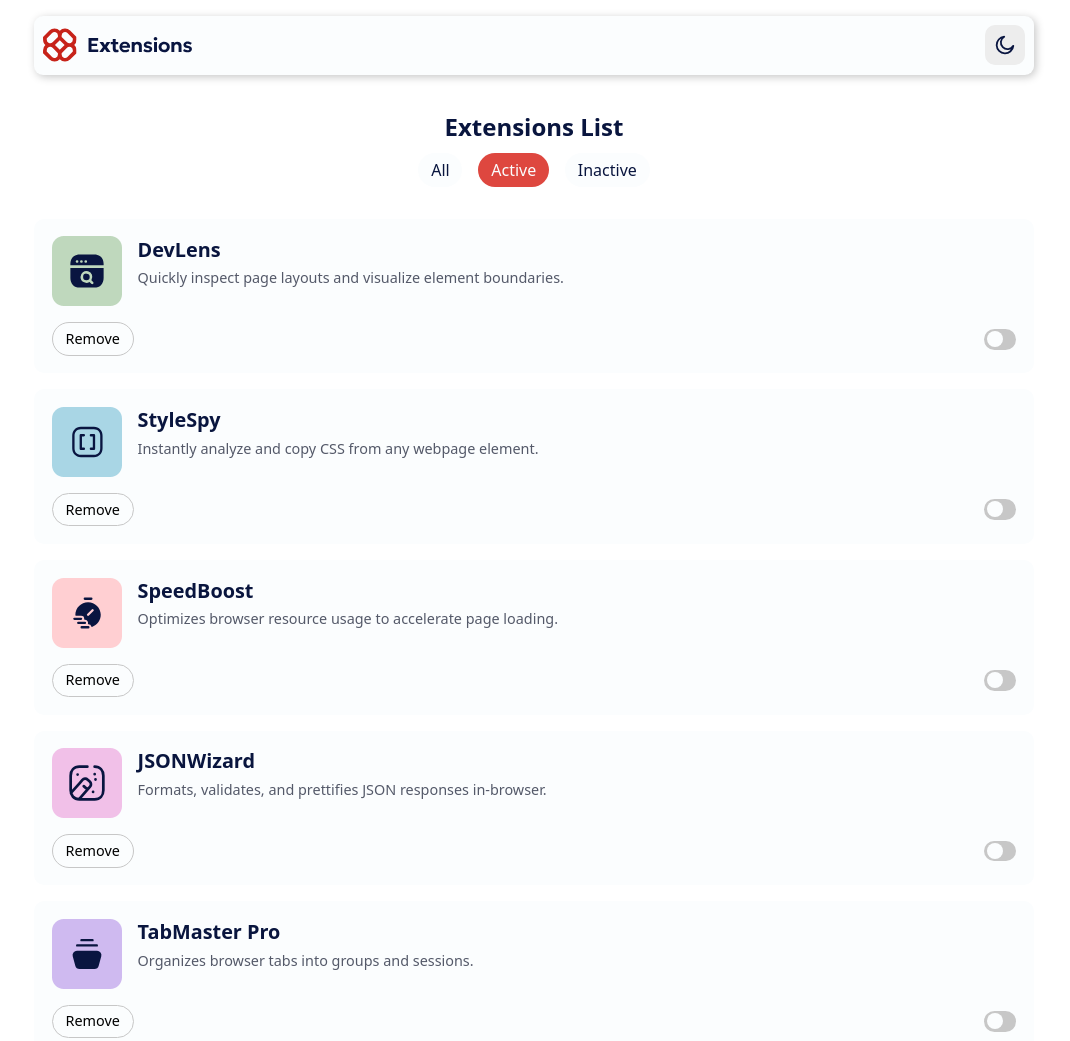
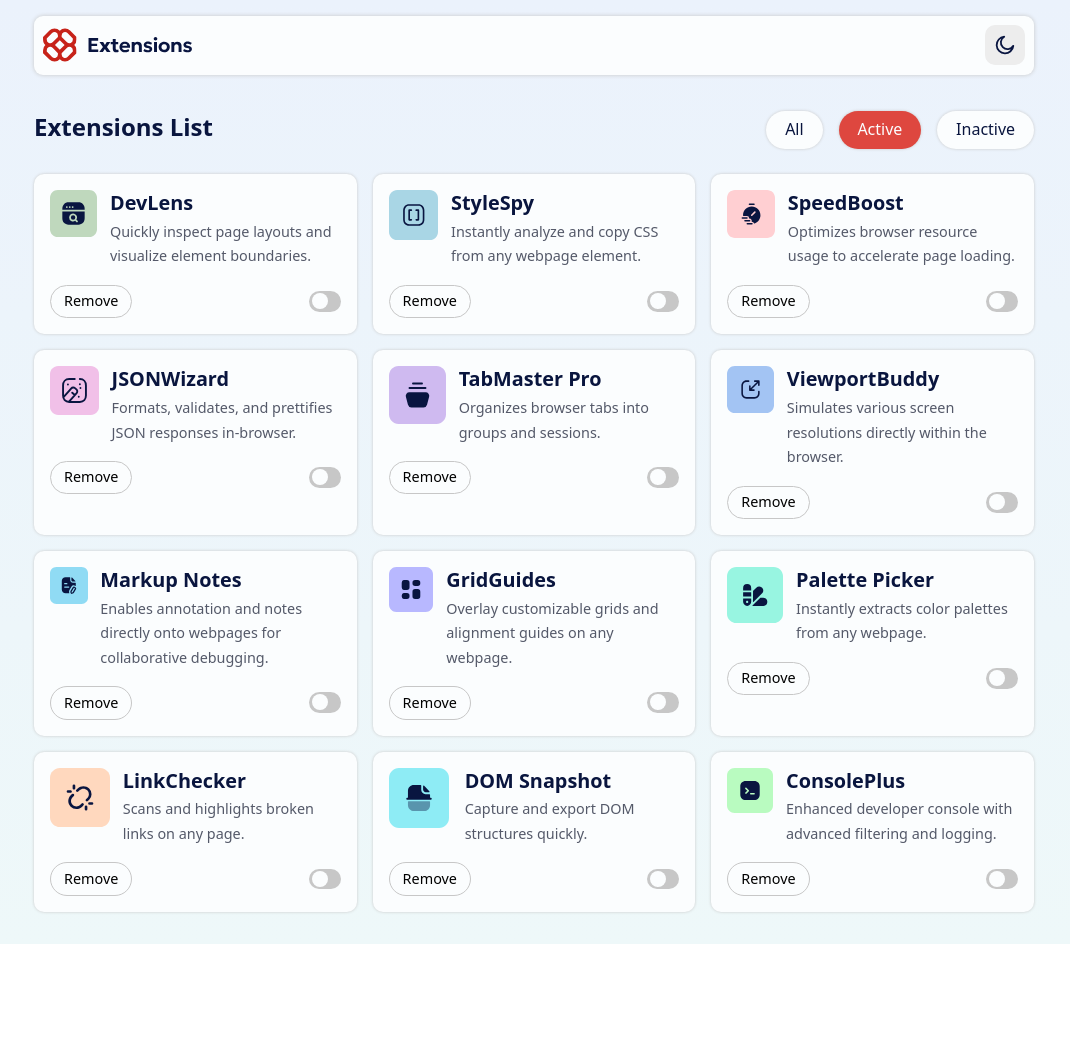
Before and after one commit to quest82/frontendMentor_browser_extension_manager, a plain HTML site: page index.html in a window 1280 px wide. Shown: the top 1041 px of the page, without its empty margins (106-1176 px from the left). After the commit the page ends 944 px from the top, so only its background shows below. Drawn offline with Linux system fonts and the light colour scheme; a web font is replaced by a local one.

Commit message:
Almost done with CS

```diff
--- a/index.html
+++ b/index.html
@@ -1,4 +1,4 @@
-<!DOCTYPE html>
+<!doctype html>
 <html lang="en">
 	<head>
 		<meta charset="UTF-8" />
@@ -10,7 +10,7 @@
 			sizes="32x32"
 			href="./assets/images/favicon-32x32.png"
 		/>
-		<link rel="stylesheet" href="style.css">
+		<link rel="stylesheet" href="style.css" />
 		<title>Frontend Mentor | Browser extensions manager UI</title>
 	</head>
 	<body>
@@ -36,13 +36,15 @@
 				</div>
 			</header>
 
-			<section class="extensions__actionBar">
+			<section class="extensions__actionBar flex extensions__actionBar--flex">
 				<h1 class="extensions__actionBar__title">Extensions List</h1>
-				<div class="extensions__actionBar__state extensions__actionBar__state--flex flex">
+				<div
+					class="extensions__actionBar__state extensions__actionBar__state--flex flex"
+				>
 					<div class="extensions__actionBar__state__btn all">
 						<p class="extensions__actionBar__state__all__text">All</p>
 					</div>
-					<div class="extensions__actionBar__state__btn active">
+					<div class="extensions__actionBar__state__btn active clicked">
 						<p class="extensions__actionBar__state__active__text">Active</p>
 					</div>
 					<div class="extensions__actionBar__state__btn inactive">
@@ -51,14 +53,17 @@
 				</div>
 			</section>
 
-			<section class="extensions__app extensions__app--grid">
+			<section class="extensions__app extensions__app--grid grid">
 				<div class="extensions__app__type">
-					<div class="extensions__app__type__info extensions__app__type__info--flex flex">
+					<div
+						class="extensions__app__type__info extensions__app__type__info--flex flex"
+					>
+						<div class="extensions__app__type__info__icon">
 							<img
 								src="./browser-extensions-manager-ui-main/assets/images/logo-devlens.svg"
 								alt=""
-							class="extensions__app__type__info__icon"
 							/>
+						</div>
 						<div class="extensions__app__type__info__box">
 							<h2 class="extensions__app__type__info__box__name">DevLens</h2>
 							<p class="extensions__app__type__info__box__desc">
@@ -66,7 +71,9 @@
 							</p>
 						</div>
 					</div>
-					<div class="extensions__app__type__action extensions__app__type__action--flex flex">
+					<div
+						class="extensions__app__type__action extensions__app__type__action--flex flex"
+					>
 						<button
 							type="button"
 							class="extensions__app__type__action__removeBtn"
@@ -74,7 +81,7 @@
 							Remove
 						</button>
 						<label class="extensions__app__type__action__toggle">
-							<input type="checkbox" name="DevLens" id="DevLens"/>
+							<input type="checkbox" name="DevLens" id="DevLens" />
 							<span class="extensions__app__type__action__toggle__slider">
 							</span>
 						</label>
@@ -83,12 +90,15 @@
 				<!--DevLens-->
 
 				<div class="extensions__app__type">
-					<div class="extensions__app__type__info extensions__app__type__info--flex flex">
+					<div
+						class="extensions__app__type__info extensions__app__type__info--flex flex"
+					>
+						<div class="extensions__app__type__info__icon">
 							<img
 								src="./browser-extensions-manager-ui-main/assets/images/logo-style-spy.svg"
 								alt=""
-							class="extensions__app__type__info__icon"
 							/>
+						</div>
 						<div class="extensions__app__type__info__box">
 							<h2 class="extensions__app__type__info__box__name">StyleSpy</h2>
 							<p class="extensions__app__type__info__box__desc">
@@ -96,7 +106,9 @@
 							</p>
 						</div>
 					</div>
-					<div class="extensions__app__type__action extensions__app__type__action--flex flex">
+					<div
+						class="extensions__app__type__action extensions__app__type__action--flex flex"
+					>
 						<button
 							type="button"
 							class="extensions__app__type__action__removeBtn"
@@ -104,7 +116,7 @@
 							Remove
 						</button>
 						<label class="extensions__app__type__action__toggle">
-							<input type="checkbox" name="StyleSpy" id="StyleSpy"/>
+							<input type="checkbox" name="StyleSpy" id="StyleSpy" />
 							<span
 								class="extensions__app__type__action__toggle__slider"
 							></span>
@@ -114,27 +126,32 @@
 				<!--StyleSpy-->
 
 				<div class="extensions__app__type">
-					<div class="extensions__app__type__info extensions__app__type__info--flex flex">
+					<div
+						class="extensions__app__type__info extensions__app__type__info--flex flex"
+					>
+						<div class="extensions__app__type__info__icon">
 							<img
 								src="./browser-extensions-manager-ui-main/assets/images/logo-speed-boost.svg"
 								alt=""
-							class="extensions__app__type__info__icon"
 							/>
-						<div class="extensions__app__type__info__box ">
+						</div>
+						<div class="extensions__app__type__info__box">
 							<h2 class="extensions__app__type__info__box__name">SpeedBoost</h2>
 							<p class="extensions__app__type__info__box__desc">
 								Optimizes browser resource usage to accelerate page loading.
 							</p>
 						</div>
 					</div>
-					<div class="extensions__app__type__action extensions__app__type__action--flex flex">
+					<div
+						class="extensions__app__type__action extensions__app__type__action--flex flex"
+					>
 						<button
 							type="button"
 							class="extensions__app__type__action__removeBtn"
 						>
 							Remove</button
 						><label class="extensions__app__type__action__toggle"
-							><input type="checkbox" name="SpeedBoost" id="SpeedBoost"/><span
+							><input type="checkbox" name="SpeedBoost" id="SpeedBoost" /><span
 								class="extensions__app__type__action__toggle__slider"
 							></span
 						></label>
@@ -143,12 +160,15 @@
 				<!--SpeedBoost-->
 
 				<div class="extensions__app__type">
-					<div class="extensions__app__type__info extensions__app__type__info--flex flex">
+					<div
+						class="extensions__app__type__info extensions__app__type__info--flex flex"
+					>
+						<div class="extensions__app__type__info__icon">
 							<img
 								src="./browser-extensions-manager-ui-main/assets/images/logo-json-wizard.svg"
 								alt=""
-							class="extensions__app__type__info__icon"
 							/>
+						</div>
 						<div class="extensions__app__type__info__box">
 							<h2 class="extensions__app__type__info__box__name">JSONWizard</h2>
 							<p class="extensions__app__type__info__box__desc">
@@ -156,14 +176,16 @@
 							</p>
 						</div>
 					</div>
-					<div class="extensions__app__type__action extensions__app__type__action--flex flex">
+					<div
+						class="extensions__app__type__action extensions__app__type__action--flex flex"
+					>
 						<button
 							type="button"
 							class="extensions__app__type__action__removeBtn"
 						>
 							Remove</button
 						><label class="extensions__app__type__action__toggle"
-							><input type="checkbox" name="JSONWizard" id="JSONWizard"/><span
+							><input type="checkbox" name="JSONWizard" id="JSONWizard" /><span
 								class="extensions__app__type__action__toggle__slider"
 							></span
 						></label>
@@ -172,8 +194,15 @@
 				<!--JSONWizard-->
 
 				<div class="extensions__app__type">
-					<div class="extensions__app__type__info extensions__app__type__info--flex flex">
-						<img src="./browser-extensions-manager-ui-main/assets/images/logo-tab-master-pro.svg" alt="" class="extensions__app__type__info__icon" />
+					<div
+						class="extensions__app__type__info extensions__app__type__info--flex flex"
+					>
+						<div class="extensions__app__type__info__icon">
+							<img
+								src="./browser-extensions-manager-ui-main/assets/images/logo-tab-master-pro.svg"
+								alt=""
+							/>
+						</div>
 						<div class="extensions__app__type__info__box">
 							<h2 class="extensions__app__type__info__box__name">
 								TabMaster Pro
@@ -183,14 +212,20 @@
 							</p>
 						</div>
 					</div>
-					<div class="extensions__app__type__action extensions__app__type__action--flex flex">
+					<div
+						class="extensions__app__type__action extensions__app__type__action--flex flex"
+					>
 						<button
 							type="button"
 							class="extensions__app__type__action__removeBtn"
 						>
-							Remove</button>
+							Remove
+						</button>
 						<label class="extensions__app__type__action__toggle"
-							><input type="checkbox" name="TabMaster_Pro" id="TabMaster_Pro"/><span
+							><input
+								type="checkbox"
+								name="TabMaster_Pro"
+								id="TabMaster_Pro" /><span
 								class="extensions__app__type__action__toggle__slider"
 							></span
 						></label>
@@ -199,12 +234,15 @@
 				<!--TabMaster-->
 
 				<div class="extensions__app__type">
-					<div class="extensions__app__type__info extensions__app__type__info--flex flex">
+					<div
+						class="extensions__app__type__info extensions__app__type__info--flex flex"
+					>
+						<div class="extensions__app__type__info__icon">
 							<img
 								src="./browser-extensions-manager-ui-main/assets/images/logo-viewport-buddy.svg"
 								alt=""
-							class="extensions__app__type__info__icon"
 							/>
+						</div>
 						<div class="extensions__app__type__info__box">
 							<h2 class="extensions__app__type__info__box__name">
 								ViewportBuddy
@@ -215,14 +253,19 @@
 							</p>
 						</div>
 					</div>
-					<div class="extensions__app__type__action extensions__app__type__action--flex flex">
+					<div
+						class="extensions__app__type__action extensions__app__type__action--flex flex"
+					>
 						<button
 							type="button"
 							class="extensions__app__type__action__removeBtn"
 						>
 							Remove</button
 						><label class="extensions__app__type__action__toggle"
-							><input type="checkbox" name="ViewportBuddy" id="ViewportBuddy"/><span
+							><input
+								type="checkbox"
+								name="ViewportBuddy"
+								id="ViewportBuddy" /><span
 								class="extensions__app__type__action__toggle__slider"
 							></span
 						></label>
@@ -231,12 +274,15 @@
 				<!--Viewport Buddy-->
 
 				<div class="extensions__app__type">
-					<div class="extensions__app__type__info extensions__app__type__info--flex flex">
+					<div
+						class="extensions__app__type__info extensions__app__type__info--flex flex"
+					>
+						<div class="extensions__app__type__info__icon">
 							<img
 								src="./browser-extensions-manager-ui-main/assets/images/logo-markup-notes.svg"
 								alt=""
-							class="extensions__app__type__info__icon"
 							/>
+						</div>
 						<div class="extensions__app__type__info__box">
 							<h2 class="extensions__app__type__info__box__name">
 								Markup Notes
@@ -247,14 +293,16 @@
 							</p>
 						</div>
 					</div>
-					<div class="extensions__app__type__action extensions__app__type__action--flex flex">
+					<div
+						class="extensions__app__type__action extensions__app__type__action--flex flex"
+					>
 						<button
 							type="button"
 							class="extensions__app__type__action__removeBtn"
 						>
 							Remove</button
 						><label class="extensions__app__type__action__toggle"
-							><input type="checkbox" name="" id="Markup_Notes"/><span
+							><input type="checkbox" name="" id="Markup_Notes" /><span
 								class="extensions__app__type__action__toggle__slider"
 							></span
 						></label>
@@ -263,12 +311,15 @@
 				<!--Markup Notes-->
 
 				<div class="extensions__app__type">
-					<div class="extensions__app__type__info extensions__app__type__info--flex flex">
+					<div
+						class="extensions__app__type__info extensions__app__type__info--flex flex"
+					>
+						<div class="extensions__app__type__info__icon">
 							<img
 								src="./browser-extensions-manager-ui-main/assets/images/logo-grid-guides.svg"
 								alt=""
-							class="extensions__app__type__info__icon"
 							/>
+						</div>
 						<div class="extensions__app__type__info__box">
 							<h2 class="extensions__app__type__info__box__name">GridGuides</h2>
 							<p class="extensions__app__type__info__box__desc">
@@ -276,14 +327,16 @@
 							</p>
 						</div>
 					</div>
-					<div class="extensions__app__type__action extensions__app__type__action--flex flex">
+					<div
+						class="extensions__app__type__action extensions__app__type__action--flex flex"
+					>
 						<button
 							type="button"
 							class="extensions__app__type__action__removeBtn"
 						>
 							Remove</button
 						><label class="extensions__app__type__action__toggle"
-							><input type="checkbox" name="GridGuides" id="GridGuides"/><span
+							><input type="checkbox" name="GridGuides" id="GridGuides" /><span
 								class="extensions__app__type__action__toggle__slider"
 							></span
 						></label>
@@ -292,12 +345,15 @@
 				<!--GridGuides-->
 
 				<div class="extensions__app__type">
-					<div class="extensions__app__type__info extensions__app__type__info--flex flex">
+					<div
+						class="extensions__app__type__info extensions__app__type__info--flex flex"
+					>
+						<div class="extensions__app__type__info__icon">
 							<img
 								src="./browser-extensions-manager-ui-main/assets/images/logo-palette-picker.svg"
 								alt=""
-							class="extensions__app__type__info__icon"
 							/>
+						</div>
 						<div class="extensions__app__type__info__box">
 							<h2 class="extensions__app__type__info__box__name">
 								Palette Picker
@@ -307,14 +363,19 @@
 							</p>
 						</div>
 					</div>
-					<div class="extensions__app__type__action extensions__app__type__action--flex flex">
+					<div
+						class="extensions__app__type__action extensions__app__type__action--flex flex"
+					>
 						<button
 							type="button"
 							class="extensions__app__type__action__removeBtn"
 						>
 							Remove</button
 						><label class="extensions__app__type__action__toggle"
-							><input type="checkbox" name="Palette_Picker" id="Palette_Picker" /><span
+							><input
+								type="checkbox"
+								name="Palette_Picker"
+								id="Palette_Picker" /><span
 								class="extensions__app__type__action__toggle__slider"
 							></span
 						></label>
@@ -323,12 +384,15 @@
 				<!--Palette Picker-->
 
 				<div class="extensions__app__type">
-					<div class="extensions__app__type__info extensions__app__type__info--flex flex">
+					<div
+						class="extensions__app__type__info extensions__app__type__info--flex flex"
+					>
+						<div class="extensions__app__type__info__icon">
 							<img
 								src="./browser-extensions-manager-ui-main/assets/images/logo-link-checker.svg"
 								alt=""
-							class="extensions__app__type__info__icon"
 							/>
+						</div>
 						<div class="extensions__app__type__info__box">
 							<h2 class="extensions__app__type__info__box__name">
 								LinkChecker
@@ -338,14 +402,19 @@
 							</p>
 						</div>
 					</div>
-					<div class="extensions__app__type__action extensions__app__type__action--flex flex">
+					<div
+						class="extensions__app__type__action extensions__app__type__action--flex flex"
+					>
 						<button
 							type="button"
 							class="extensions__app__type__action__removeBtn"
 						>
 							Remove</button
 						><label class="extensions__app__type__action__toggle"
-							><input type="checkbox" name="LinkChecker" id="LinkChecker"/><span
+							><input
+								type="checkbox"
+								name="LinkChecker"
+								id="LinkChecker" /><span
 								class="extensions__app__type__action__toggle__slider"
 							></span
 						></label>
@@ -354,12 +423,15 @@
 				<!--Link Checker-->
 
 				<div class="extensions__app__type">
-					<div class="extensions__app__type__info extensions__app__type__info--flex flex">
+					<div
+						class="extensions__app__type__info extensions__app__type__info--flex flex"
+					>
+						<div class="extensions__app__type__info__icon">
 							<img
 								src="./browser-extensions-manager-ui-main/assets/images/logo-dom-snapshot.svg"
 								alt=""
-							class="extensions__app__type__info__icon"
 							/>
+						</div>
 						<div class="extensions__app__type__info__box">
 							<h2 class="extensions__app__type__info__box__name">
 								DOM Snapshot
@@ -369,14 +441,19 @@
 							</p>
 						</div>
 					</div>
-					<div class="extensions__app__type__action extensions__app__type__action--flex flex">
+					<div
+						class="extensions__app__type__action extensions__app__type__action--flex flex"
+					>
 						<button
 							type="button"
 							class="extensions__app__type__action__removeBtn"
 						>
 							Remove</button
 						><label class="extensions__app__type__action__toggle"
-							><input type="checkbox" name="DOM Snapshot" id="DOM Snapshot"/><span
+							><input
+								type="checkbox"
+								name="DOM Snapshot"
+								id="DOM Snapshot" /><span
 								class="extensions__app__type__action__toggle__slider"
 							></span
 						></label>
@@ -386,7 +463,12 @@
 
 				<div class="extensions__app__type">
 					<div class="extensions__app__type__info extensions__app__type__info--flex flex">
-						<img src="./browser-extensions-manager-ui-main/assets/images/logo-console-plus.svg" alt="" class="extensions__app__type__info__icon" />
+						<div class="extensions__app__type__info__icon">
+							<img
+								src="./browser-extensions-manager-ui-main/assets/images/logo-console-plus.svg"
+								alt=""
+							/>
+						</div>
 						<div class="extensions__app__type__info__box">
 							<h2 class="extensions__app__type__info__box__name">
 								ConsolePlus
@@ -396,14 +478,19 @@
 							</p>
 						</div>
 					</div>
-					<div class="extensions__app__type__action extensions__app__type__action--flex flex">
+					<div
+						class="extensions__app__type__action extensions__app__type__action--flex flex"
+					>
 						<button
 							type="button"
 							class="extensions__app__type__action__removeBtn"
 						>
 							Remove</button
 						><label class="extensions__app__type__action__toggle"
-							><input type="checkbox" name="ConsolePlus" id="ConsolePlus" /><span
+							><input
+								type="checkbox"
+								name="ConsolePlus"
+								id="ConsolePlus" /><span
 								class="extensions__app__type__action__toggle__slider"
 							></span
 						></label>
--- a/style.css
+++ b/style.css
@@ -113,7 +113,7 @@ GLOBAL
 */
 
 body {
-	background-color: var(--clr-grad-light);
+	background: var(--clr-grad-light);
 	font-family: var(--fnt-fam);
 	font-size: 1rem;
 	color: var(--clr-blue-900);
@@ -121,6 +121,10 @@ body {
 
 .flex {
 	display: flex;
+}
+
+.grid {
+	display: grid;
 }
 
 /*
@@ -134,13 +138,13 @@ MOBILE VIEW
 	margin: 1em auto;
 }
 
-/* ---- header ---- */
+/* ---- header layout ---- */
 
 .extensions__header {
 	background-color: var(--clr-white-100);
 	padding: 0.58em;
 	border-radius: 9px;
-	box-shadow: 2px 2px 8px var(--clr-white-500);
+	box-shadow: 0 0 4px var(--clr-white-500);
 	margin-bottom: 2em;
 }
 
@@ -149,7 +153,11 @@ MOBILE VIEW
 	justify-content: space-between;
 }
 
-/* ---- action bar ---- */
+/* ---- action bar layout ---- */
+
+.extensions__actionBar--flex {
+	flex-direction: column;
+}
 
 .extensions__actionBar__state--flex {
 	justify-content: center;
@@ -157,24 +165,28 @@ MOBILE VIEW
 	margin-bottom: 2em;
 }
 
-/* ---- extensions grid ---- */
+/* ---- extensions layout ---- */
 
 .extensions__app__type {
 	background-color: var(--clr-white-100);
+	box-shadow: 0 0 3px var(--clr-white-500);
 	margin-bottom: 1em;
 	border-radius: 10px;
-	padding: 1.1em;
+	padding: 1em;
+	max-width: 400px;
 }
-
-/* ---- extensions info ---- */
 
 .extensions__app__type__info {
 	margin-bottom: 1em;
 }
 
 .extensions__app__type__info--flex {
-	gap: 1em;
+	gap: 0.8em;
 	align-items: start;
+}
+
+.extensions__app__type__info__icon {
+	width: 30%;
 }
 
 .extensions__app__type__action--flex {
@@ -218,13 +230,10 @@ MOBILE VIEW
 
 .extensions__actionBar__state__btn {
 	background-color: var(--clr-white-100);
-	padding: 0.2em 0.8em;
+	box-shadow: 0 0 3px var(--clr-white-500);
+	padding: 0.34em 1.18em;
 	border-radius: 40px;
 	cursor: pointer;
-}
-
-.extensions__app__type__info__icon {
-	width: 70px;
 }
 
 .extensions__app__type__action__removeBtn {
@@ -238,7 +247,7 @@ MOBILE VIEW
 	font-weight: 500;
 }
 
-.active {
+.clicked {
 	background-color: var(--clr-red-500);
 	color: var(--clr-white-100);
 }
@@ -284,7 +293,27 @@ input {
 input:checked + .extensions__app__type__action__toggle__slider {
 	background: var(--clr-red-500);
 }
-
 input:checked + .extensions__app__type__action__toggle__slider:before {
 	transform: translateX(11px);
 }
+
+@media (min-width: 700px) {
+	.extensions__app--grid {
+		grid-template-columns: repeat(auto-fit, minmax(290px, 1fr));
+		column-gap: 1em;
+	}
+
+	.extensions__actionBar {
+		margin-bottom: 1.3em;
+	}
+
+	.extensions__actionBar--flex {
+		flex-direction: row;
+		align-items: center;
+		justify-content: space-between;
+	}
+
+	.extensions__actionBar__state--flex {
+		margin-bottom: 0;
+	}
+}
```
Lines whose indentation alone changed are shown as unchanged.
